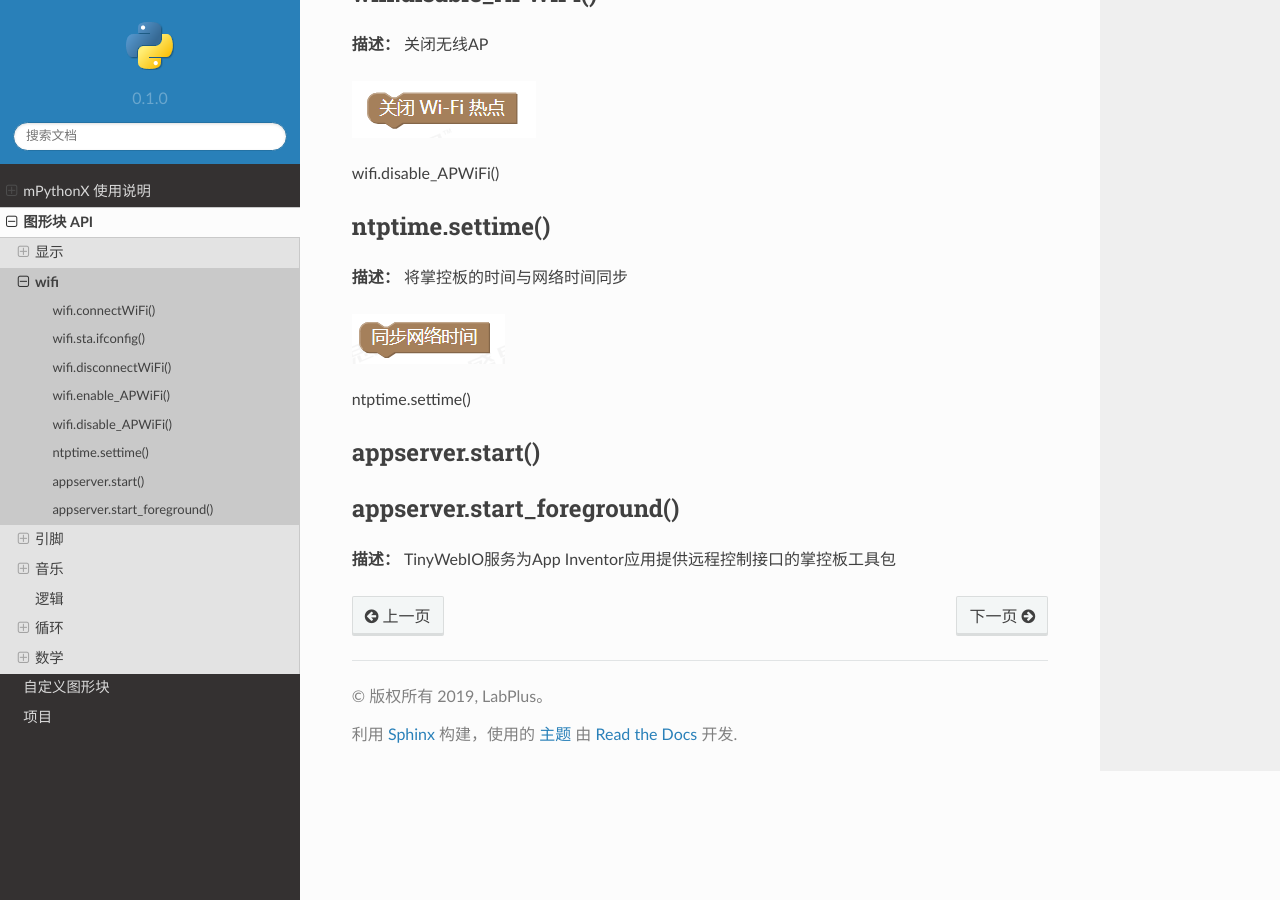
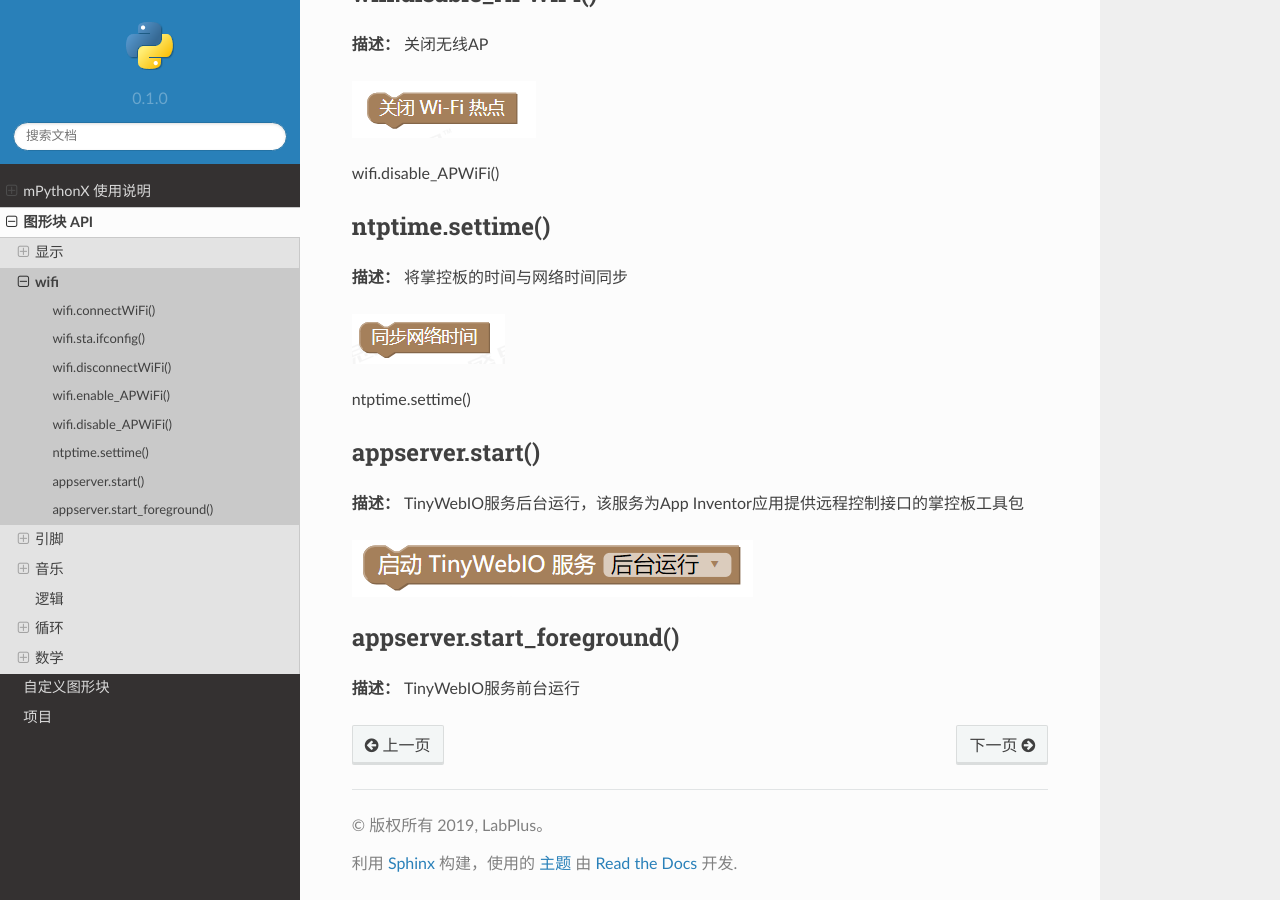
Before and after one commit to labplus-cn/mPythonX-docs, a Sphinx documentation site: the page built from source/blocks/wifi.rst, in a window 1280 px wide and 900 px high, scrolled down 1902 px. Built offline with Sphinx 7.4.7 and the Read the Docs theme 2.0.0, drawn with Linux system fonts in a browser that asks for light colours.

Commit message:
wifi图形化示例

```diff
--- a/source/blocks/wifi.rst
+++ b/source/blocks/wifi.rst
@@ -88,13 +88,14 @@ ntptime.settime()
 
 appserver.start()
 -------------------
+
+**描述：** TinyWebIO服务后台运行，该服务为App Inventor应用提供远程控制接口的掌控板工具包
+
+.. image:: /images/blocks/wifi/TinyWebIO.png
+    :scale: 100 %
+
+
 appserver.start_foreground()
 -------------------
 
-**描述：** TinyWebIO服务为App Inventor应用提供远程控制接口的掌控板工具包
-
-.. image:: /images/blocks/wifi/TinyWebIO.png
-    :scale: 90 %
-
-    - ``.start()`` - 后台运行
-    - ``.start_foreground()`` - 前台运行
+**描述：** TinyWebIO服务前台运行
```
